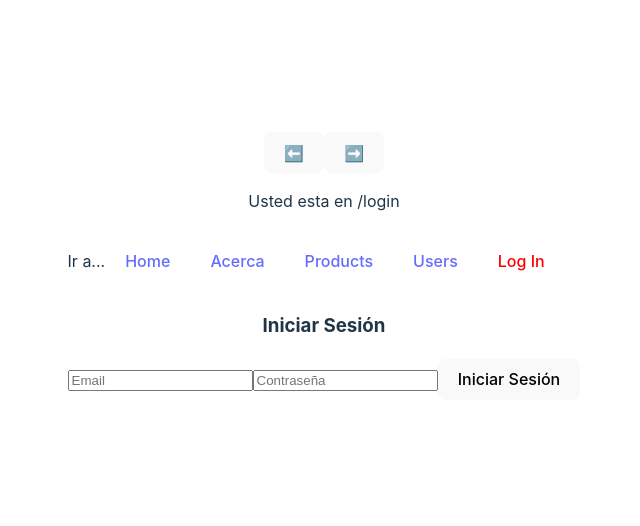
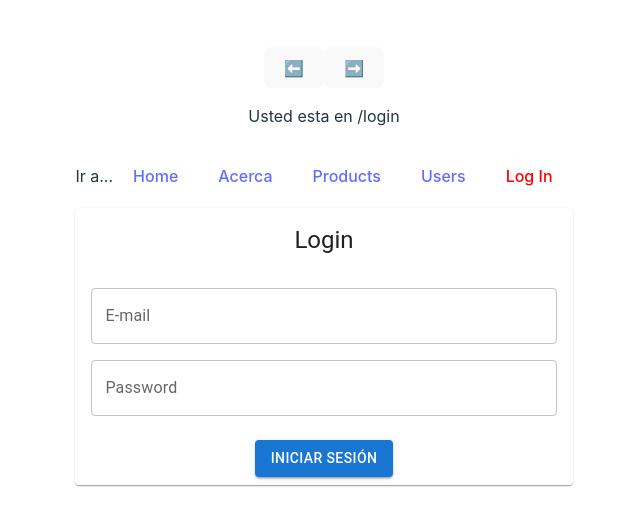
Before and after one commit to fscorrales/react_ecommerce, a React (Vite) app: page /login in a window 1280 px wide. Shown: the part 134-660 px from the top of the page, without its empty margins (316-956 px from the left). Built offline with nearby package versions, Linux system fonts and the light colour scheme.

Commit message:
add Materil UI to Login Form

```diff
--- a/src/components/auth/LoginForm.jsx
+++ b/src/components/auth/LoginForm.jsx
@@ -1,3 +1,11 @@
+import Button from "@mui/material/Button";
+import Card from "@mui/material/Card";
+import CardActions from "@mui/material/CardActions";
+import CardContent from "@mui/material/CardContent";
+import CardHeader from "@mui/material/CardHeader";
+import Container from "@mui/material/Container";
+import Stack from "@mui/material/Stack";
+import TextField from "@mui/material/TextField";
 import axios from "axios";
 import { useState } from "react";
 
@@ -28,17 +36,37 @@ const Login = () => {
   };
 
   return (
-    <div>
-      <h3>Iniciar Sesión</h3>
-      <input name="email" placeholder="Email" onChange={handleChange} />
-      <input
-        name="password"
-        type="password"
-        placeholder="Contraseña"
-        onChange={handleChange}
-      />
-      <button onClick={handleLogin}>Iniciar Sesión</button>
-    </div>
+    <>
+      <Card>
+        <CardHeader title="Login" />
+        <CardContent>
+          <Stack direction="column" spacing={2}>
+            <TextField
+              label="E-mail"
+              variant="outlined"
+              placeholder="tu@email.com"
+              onChange={handleChange}
+              name="email"
+            />
+            <TextField
+              label="Password"
+              variant="outlined"
+              placeholder="••••••"
+              onChange={handleChange}
+              name="password"
+              type="password"
+            />
+          </Stack>
+        </CardContent>
+        <CardActions>
+          <Container>
+            <Button variant="contained" onClick={handleLogin}>
+              Iniciar Sesión
+            </Button>
+          </Container>
+        </CardActions>
+      </Card>
+    </>
   );
 };
 
```
